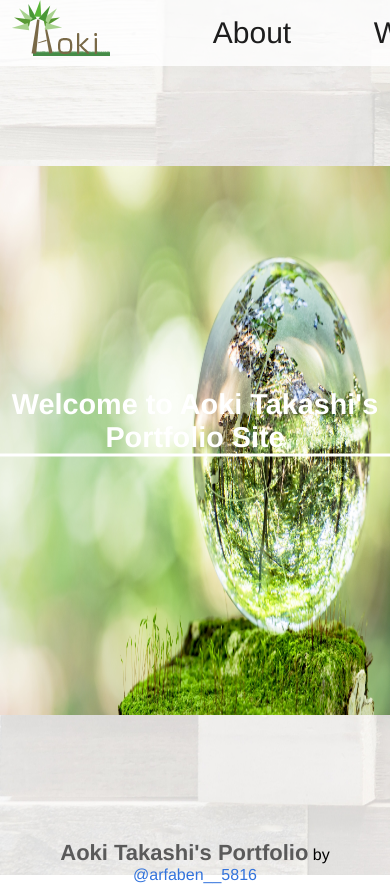
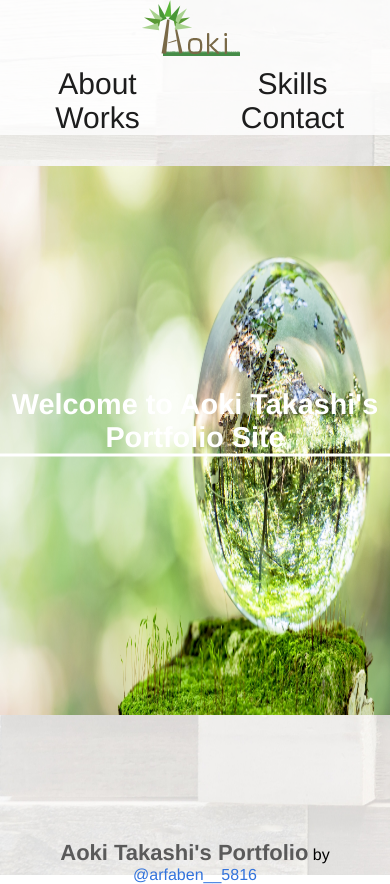
Before and after one commit to TakashiAoki5816/Portfolio, a Vue app in the folder vue-project/: page / in a window 390 px wide. Built offline with nearby package versions, Linux system fonts and the light colour scheme.

Commit message:
Create responsive header

```diff
--- a/vue-project/src/components/Header.vue
+++ b/vue-project/src/components/Header.vue
@@ -5,6 +5,7 @@
         <router-link to="/"><img src="../assets/logo.png"></router-link>
       </div>
       <ul class="right-header">
+        <div class="header-component">
           <router-link to="/About">
             <li class="header-link">
               About
@@ -15,6 +16,8 @@
               Works
             </li>
           </router-link>
+        </div>
+        <div class="header-component">
           <router-link to="/Skills">
             <li class="header-link">
               Skills
@@ -25,6 +28,7 @@
               Contact
             </li>
           </router-link>
+        </div>
       </ul>
     </div>
   </header>
@@ -39,6 +43,7 @@ header {
   height: 66px;
   width: 100%;
 }
+
 .header {
   width: 100%;
   height: 66px;
@@ -49,12 +54,19 @@ header {
   align-items: center;
   background-color: rgba(255, 255, 255, 0.8);
 }
+
 .right-header {
   display: flex;
 }
+
+.header-component {
+  display: flex;
+}
+
 ul {
   list-style: none;
 }
+
 .header-link {
   width: 140px;
   padding: 12px;
@@ -71,4 +83,32 @@ a {
 .right-header a:hover {
  color: #fff;
 }
+
+@media (max-width: 480px) {
+  .header {
+    display: block;
+    height: auto;
+    font-size: 2５px;
+  }
+
+  .right-header {
+    width: 100%;
+    height: auto;
+  }
+
+  ul {
+    margin: 0;
+    padding: 0;
+  }
+
+  .header-component {
+    display: block;
+    width: 100%;
+  }
+
+  .header-link {
+    width: 100%;
+    padding: 0;
+  }
+}
 </style>
```
Lines whose indentation alone changed are shown as unchanged.
